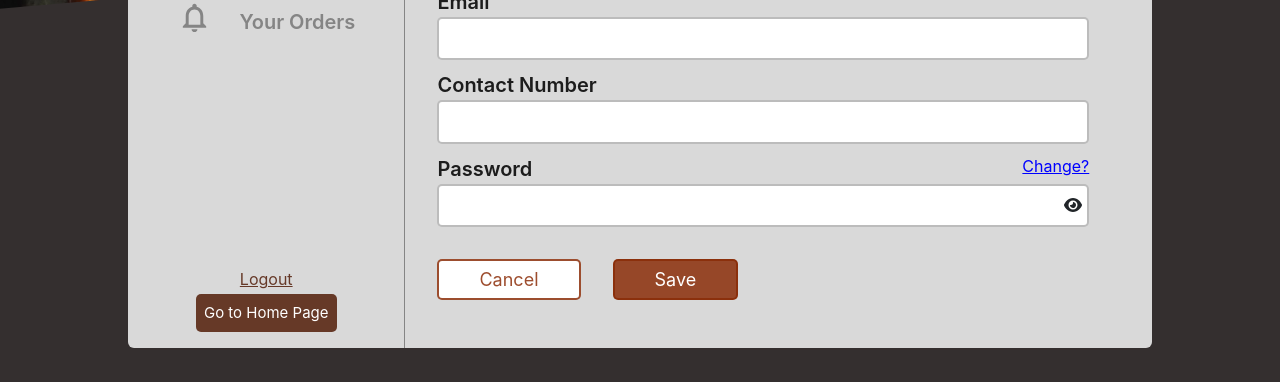
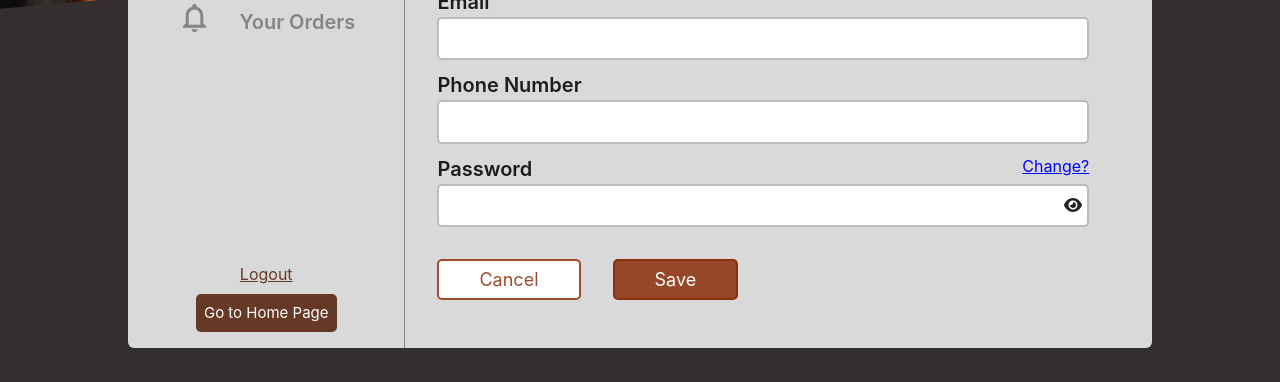
Before and after one commit to jasmeetsingh-1/reactbites, a React (Create React App) app: page /my_profile in a window 1280 px wide. Shown: the part 294-676 px from the top of the page. Built offline with nearby package versions, Linux system fonts and the light colour scheme.

Commit message:
edit profile form validations

```diff
--- a/src/components/cssFIles/profile/profile.css
+++ b/src/components/cssFIles/profile/profile.css
@@ -31,6 +31,7 @@
   margin-top: 10px;
   display: flex;
   flex-direction: column;
+  position: relative;
 }
 
 .profile-edit-form-row > label {
@@ -81,6 +82,7 @@
   width: 47%;
   display: flex;
   flex-direction: column;
+  position: relative;
 }
 
 .profile-edit-submit-button {
@@ -109,6 +111,19 @@
   right: 0;
 }
 
+.error-class-profile {
+  position: absolute;
+  top: 8px;
+  font-size: x-small;
+  right: 5px;
+  color: red;
+}
+
+.password-errors-profile {
+  top: inherit;
+  bottom: -17px;
+}
+
 @media screen and (max-width: 768px) {
   .profile-css-main-div {
     min-width: 100%;
--- a/src/components/cssFIles/profile/sidebar.css
+++ b/src/components/cssFIles/profile/sidebar.css
@@ -13,7 +13,7 @@
 .sidebar-button-holder {
   display: flex;
   flex-direction: column;
-  gap: 2px;
+  gap: 7px;
 }
 
 .sidebar-button-holder button:nth-child(1) {
--- a/src/components/profile/profile.jsx
+++ b/src/components/profile/profile.jsx
@@ -10,6 +10,7 @@ import MyProfileAnimation from "../../assets/my_profile_annimation.json";
 import { Formik, Form, Field, ErrorMessage } from "formik";
 import MyOrders from "./profileOrders";
 import AboutUs from "./Aboutus";
+import * as Yup from "yup";
 
 library.add(faEye);
 
@@ -30,6 +31,21 @@ function MyProfile() {
     confirmpassword: loginData.data.password,
   };
 
+  const validationEditProfile = Yup.object({
+    name: Yup.string().required("Please enter your name"),
+    username: Yup.string().required("Please enter your username"),
+    email: Yup.string().required("Please enter your email"),
+    phonenumber: Yup.string()
+      .required("Please enter your phonenumber")
+      .min(10, "Phone number must be 10 digits")
+      .max(10, "Phone number must be 10 digits"),
+    password: Yup.string()
+      .required("Please enter password")
+      .min(6, "Password must be more then 6 character"),
+    confirmpassword: Yup.string()
+      .oneOf([Yup.ref("password"), null], "Passwords must match")
+      .required("Please confirm password"),
+  });
   return (
     <>
       <div
@@ -53,11 +69,12 @@ function MyProfile() {
               <div className="profile-change-div-form">
                 <Formik
                   initialValues={initialValues}
+                  validationSchema={validationEditProfile}
                   onSubmit={(values) => {
                     console.log("values", values);
                   }}
                 >
-                  {({ values, handleChange }) => (
+                  {({ values, errors, touched }) => (
                     <Form>
                       <div
                         className="profile-edit-form-row"
@@ -66,6 +83,13 @@ function MyProfile() {
                         <div className="width-div-container-profile-css">
                           <label htmlFor="name">Name</label>
                           <Field name="name" id="name" value={values.name} />
+                          {errors.name && touched.name ? (
+                            <span className="error-class-profile">
+                              {errors.name}
+                            </span>
+                          ) : (
+                            ""
+                          )}
                         </div>
                         <div className="width-div-container-profile-css">
                           <label htmlFor="username">Username</label>
@@ -97,12 +121,19 @@ function MyProfile() {
                       />
                     </div> */}
                       <div className="profile-edit-form-row">
-                        <label htmlFor="phonenumber">Contact Number</label>
+                        <label htmlFor="phonenumber">Phone Number</label>
                         <Field
                           name="phonenumber"
                           id="phonenumber"
                           value={values.phonenumber}
                         />
+                        {errors.phonenumber && touched.phonenumber ? (
+                          <span className="error-class-profile">
+                            {errors.phonenumber}
+                          </span>
+                        ) : (
+                          ""
+                        )}
                       </div>
                       {/* <div
                       className="profile-edit-form-row"
@@ -125,7 +156,9 @@ function MyProfile() {
                         >
                           <div
                             className="width-div-container-profile-css"
-                            style={{ position: "relative" }}
+                            style={{
+                              position: "relative",
+                            }}
                           >
                             <FontAwesomeIcon
                               icon={faEye}
@@ -146,6 +179,13 @@ function MyProfile() {
                               id="password"
                               value={values.password}
                             />
+                            {errors.password && touched.password ? (
+                              <span className="error-class-profile password-errors-profile">
+                                {errors.password}
+                              </span>
+                            ) : (
+                              ""
+                            )}
                           </div>
                           <div
                             className="width-div-container-profile-css"
@@ -160,6 +200,14 @@ function MyProfile() {
                               id="confirmpassword"
                               value={values.confirmpassword}
                             />
+                            {errors.confirmpassword &&
+                            touched.confirmpassword ? (
+                              <span className="password-errors-profile error-class-profile">
+                                {errors.confirmpassword}
+                              </span>
+                            ) : (
+                              ""
+                            )}
                           </div>
                         </div>
                       ) : (
--- a/src/components/redux-store/store.jsx
+++ b/src/components/redux-store/store.jsx
@@ -92,6 +92,13 @@ const SignUpSlice = createSlice({
         state.signupdata = [...updatedItems];
       }
     },
+    editProfile(state, action) {
+      //action payload
+      console.log(action.payload);
+      const indexOFItem = state.signupdata.findIndex(
+        (item) => item.email === action.payload.email
+      );
+    },
   },
 });
 
```
